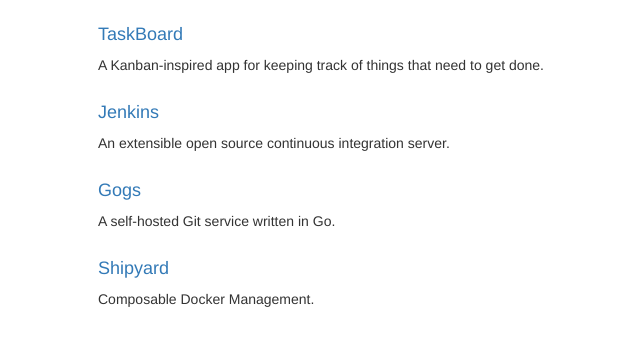
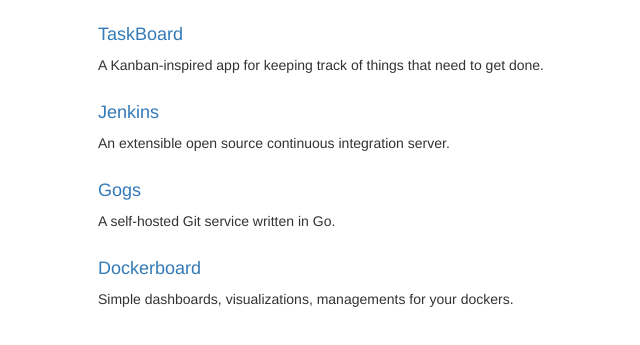
Before and after one commit to v55448330/overmind, a website: page overmind/app/index.html in a window 1280 px wide. Shown: the part 139-484 px from the top of the page, without its empty margins (207-847 px from the left). Drawn offline with nearby package versions, Linux system fonts and the light colour scheme; files that its build step writes are made by us from their sources; no server answers.

Commit message:
Replace shipyard with dockerboard.

```diff
--- a/overmind/app/index.html
+++ b/overmind/app/index.html
@@ -35,8 +35,8 @@
           <p>An extensible open source continuous integration server.</p>
           <h4><a id="gogs_link">Gogs</a></h4>
           <p>A self-hosted Git service written in Go.</p>
-          <h4><a id="shipyard_link">Shipyard</a></h4>
-          <p>Composable Docker Management.</p>
+          <h4><a id="dockerboard_link">Dockerboard</a></h4>
+          <p>Simple dashboards, visualizations, managements for your dockers. </p>
 
         </div>
       </div>
--- a/overmind/app/scripts/main.js
+++ b/overmind/app/scripts/main.js
@@ -7,7 +7,7 @@
       $('#title').text('Overmind is runing on http://' + ip + ':8000/');
       $('#jenkins_link').attr('href', 'http://' + ip + ':9090/');
       $('#gogs_link').attr('href', 'http://' + ip + ':3000/');
-      $('#shipyard_link').attr('href', 'http://' + ip + ':8080/');
+      $('#dockerboard_link').attr('href', 'http://' + ip + ':8001/');
       $('#taskboard_link').attr('href', 'http://' + ip + ':4000/');
     },
     error: function () {
```
Also changed, not shown: README.md, 6 other files.
